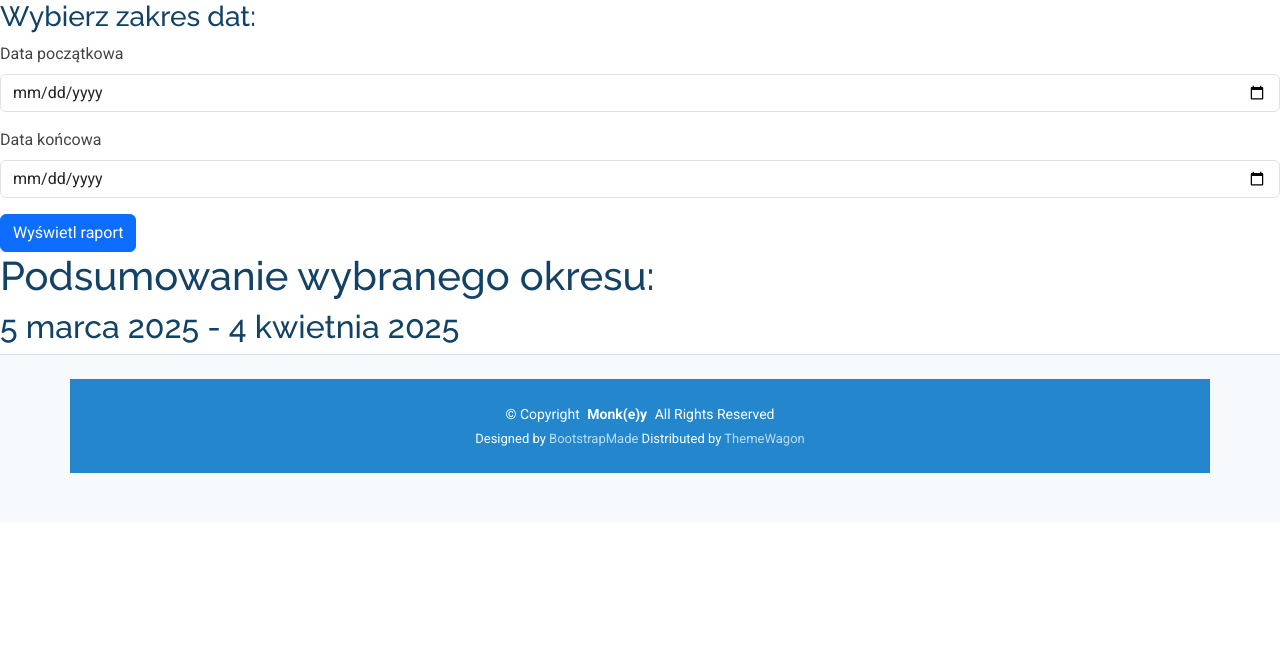
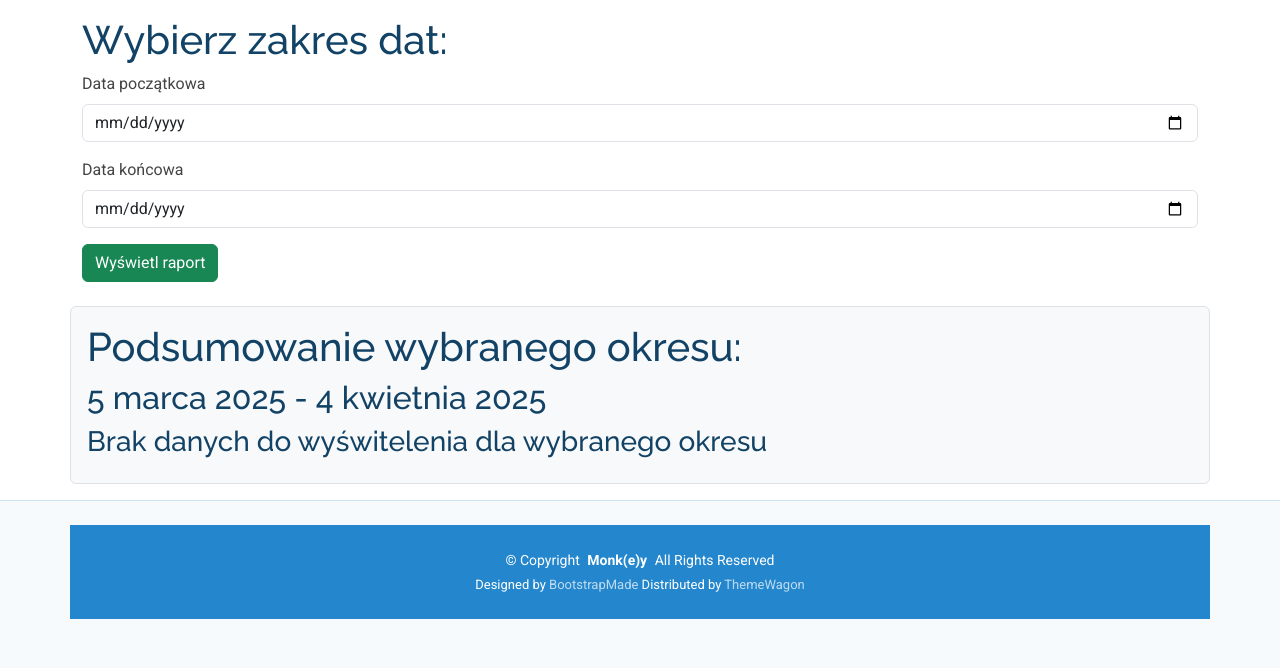
Before and after one commit to infoshareacademy/jpydzr6-monkeys, a Django app: page /raporty/okresowy in a window 1280 px wide. Shown: the part 101-769 px from the top of the page. Run offline with Django 5.2, Linux system fonts and the light colour scheme; some libraries are stand-ins or nearby versions.

Commit message:
Stylistiuc adjustments has been made

```diff
--- a/monkeys/monkey_budget/templates/account/periodic_financial_report.html
+++ b/monkeys/monkey_budget/templates/account/periodic_financial_report.html
@@ -3,21 +3,24 @@
 {% load django_bootstrap5 %}
 
 {% block content %}
-
-    <h3>Wybierz zakres dat:</h3>
+<div class="container">
+    <h1 class="mt-3">Wybierz zakres dat:</h1>
         <div>
               <div>
                   <form method="post">
                       {% csrf_token %}
                       {% bootstrap_form form label_class="fw-bold" %}
-                      <button type="submit" class="btn btn-primary">Wyświetl raport</button>
+                      <button type="submit" class="btn btn-success">Wyświetl raport</button>
                   </form>
               </div>
         </div>
+</div>
+<br>
+<div class=" container border p-3 mb-3 bg-light rounded">
+        <h1>Podsumowanie wybranego okresu:</h1>
 
-        <h1>Podsumowanie wybranego okresu:</h1>
                     <h2>{{ start_date }} - {{ end_date }}</h2>
-
+            {% if currency_incomes_outcomes_balance and date_filtered_transactions %}
                     {% for balance in currency_incomes_outcomes_balance.balances %}
                             <br><h2>Waluta: {{balance.currency_code }}</h2>
                             <h3>Saldo na koniec wybranego okresu: {{ balance.balance_after_period }}{{balance.currency_code }}</h3>
@@ -25,9 +28,9 @@
                             <h3>Suma przychodów: {{ balance.incomes_total.total_sum }}{{balance.currency_code }}</h3>
                             <h3>Bilans wydatków i przychodów: {{ balance.income_outcome_balance }}{{balance.currency_code }}</h3>
                     {% endfor %}
-<!--            <h3>Najpopularniejsze kategorie wydatków:</h3>-->
-<!--            <h3>Najpopularniejsze kategorie przychodów:</h3>-->
-
-<!--            <h3>{{ date_filtered_transactions }}</h3>-->
+            {% else %}
+                    <h3>Brak danych do wyświtelenia dla wybranego okresu</h3>
+            {% endif %}
+</div>
 
 {% endblock content %}
--- a/monkeys/monkey_budget/views.py
+++ b/monkeys/monkey_budget/views.py
@@ -189,7 +189,7 @@ def transaction_list(request):
 
 
 def periodic_financial_report(request):
-    all_accounts = MoneyAccount.objects.filter(user_id=2).order_by('name')
+    all_accounts = MoneyAccount.objects.filter(user_id=4).order_by('name')
     start_date = (date.today() - timedelta(days=30))
     end_date = (date.today())
     currency_incomes_outcomes_balance = {'balances':[]}
@@ -202,11 +202,10 @@ def periodic_financial_report(request):
             end_date = form.cleaned_data.get('end_date')
             extended_end_date = end_date + timedelta(days=1)
             date_filtered_transactions = Transaction.objects.filter(
-                account__user_id=2,
+                account__user_id=4,
                 date__range=(start_date, extended_end_date)
             )
 
-            # todo wyświatelanie jako tabela
             # todo nie można brać aktualnego balansu konta - jest brany też dla okresów kiedy konto nie istniało,
             #  lepiej brać saldo z ostatniej transakcji na danym koncie
             # todo obsłuż sytuację, że dla danego okresu nie ma danych do wyświetlenia
```
Lines whose indentation alone changed are shown as unchanged.
